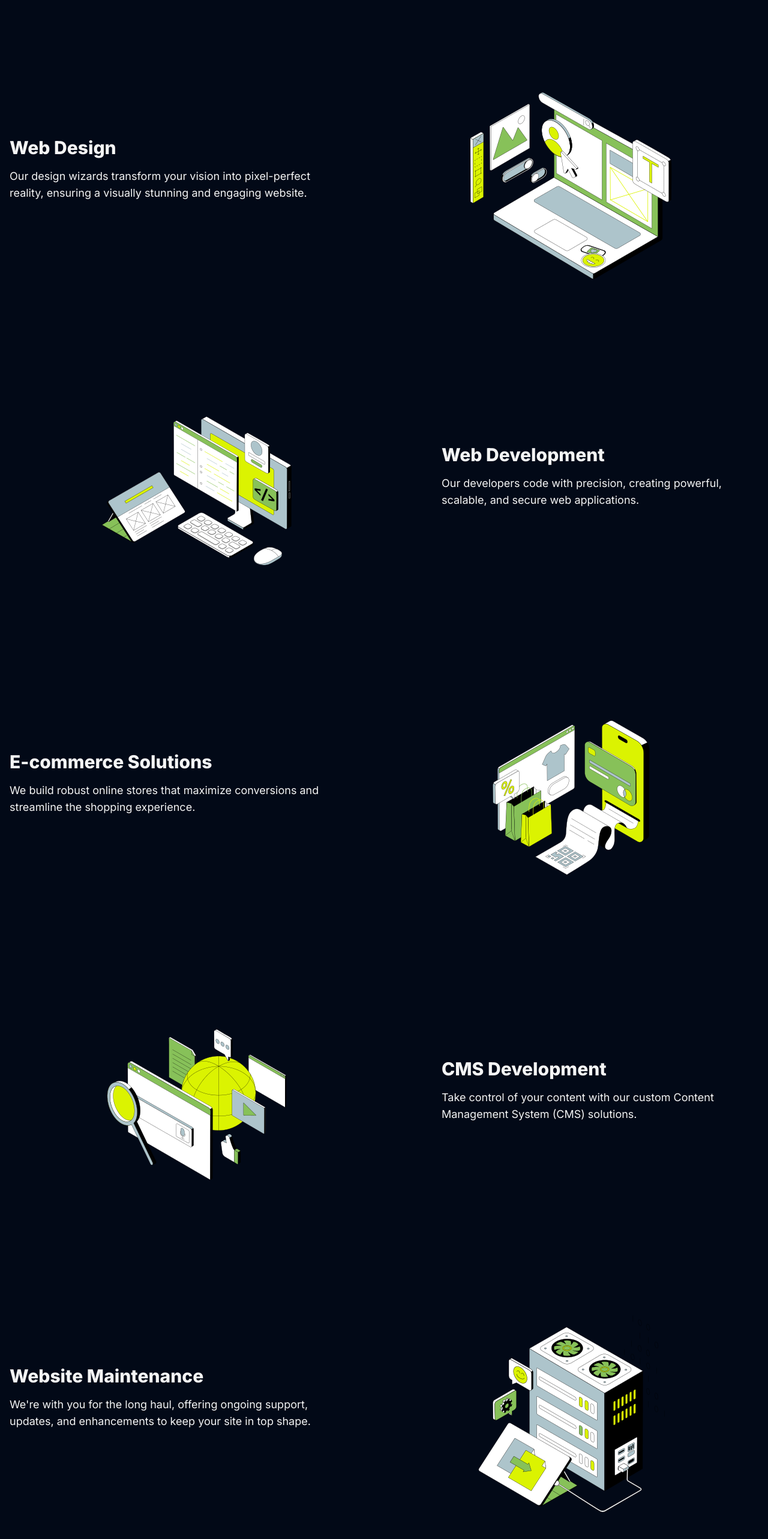
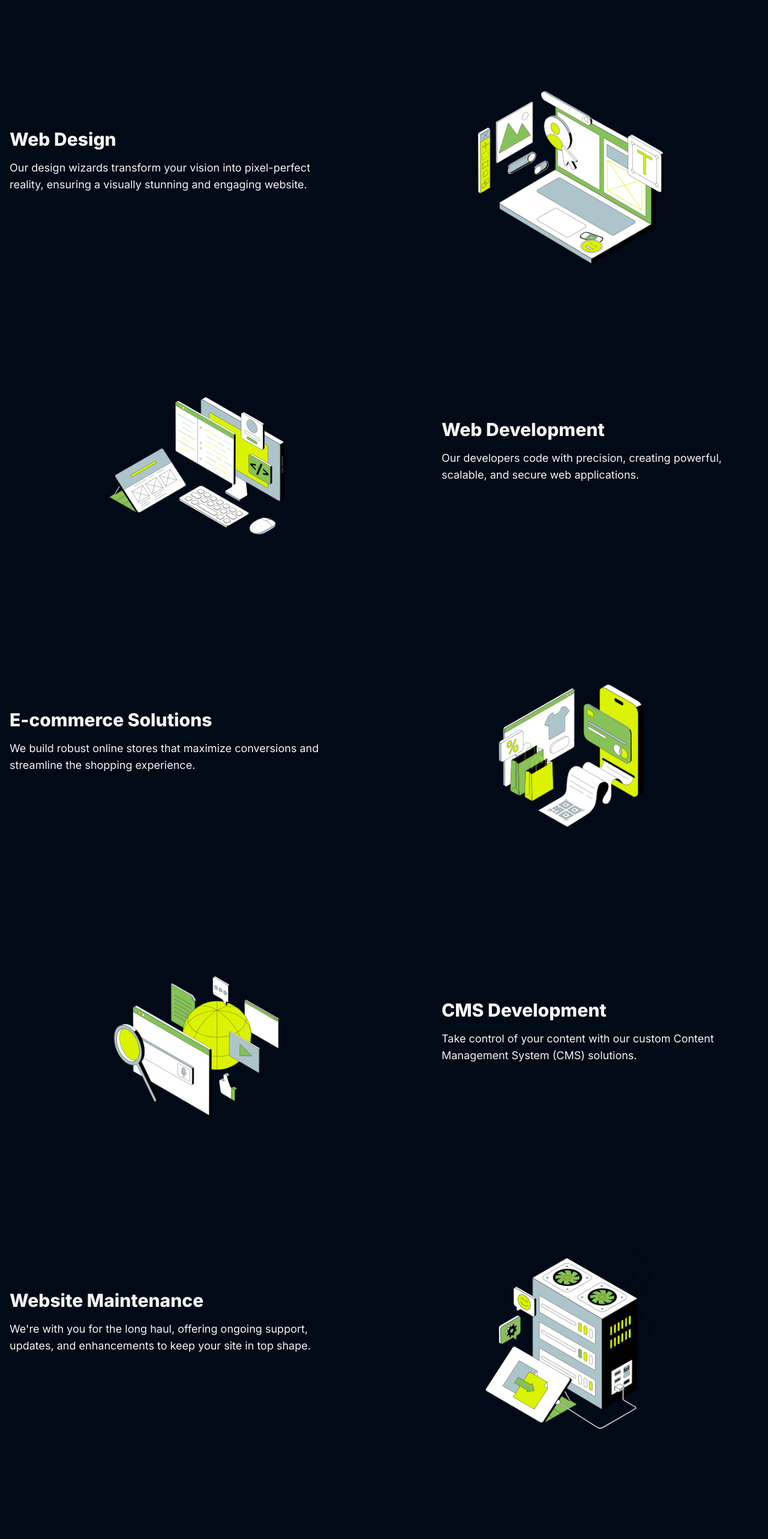
Before and after one commit to zumotech/zumo, a Next.js app: page / in a window 1280 px wide. Shown: the part 2540-5106 px from the top of the page at 60% size. Built offline with nearby package versions, Linux system fonts and the light colour scheme.

Commit message:
Testing images

```diff
--- a/src/app/page.js
+++ b/src/app/page.js
@@ -168,6 +168,7 @@ export default function Home() {
                 alt='Web Design'
                 width={368}
                 height={368}
+                className='max-w-[340px]'
               />
             </div>
           </div>
@@ -185,6 +186,7 @@ export default function Home() {
                 alt='Web Development'
                 width={368}
                 height={368}
+                className='max-w-[340px]'
               />
             </div>
           </div>
@@ -201,6 +203,7 @@ export default function Home() {
                 alt='E-commerce Solutions'
                 width={368}
                 height={368}
+                className='max-w-[340px]'
               />
             </div>
           </div>
@@ -217,6 +220,7 @@ export default function Home() {
                 alt='CMS Development'
                 width={368}
                 height={368}
+                className='max-w-[340px]'
               />
             </div>
           </div>
@@ -234,6 +238,7 @@ export default function Home() {
                 alt='Website Maintenance'
                 width={368}
                 height={368}
+                className='max-w-[340px]'
               />
             </div>
           </div>
@@ -250,6 +255,7 @@ export default function Home() {
                 alt='Business and functional analysis'
                 width={368}
                 height={368}
+                className='max-w-[340px]'
               />
             </div>
           </div>
```
